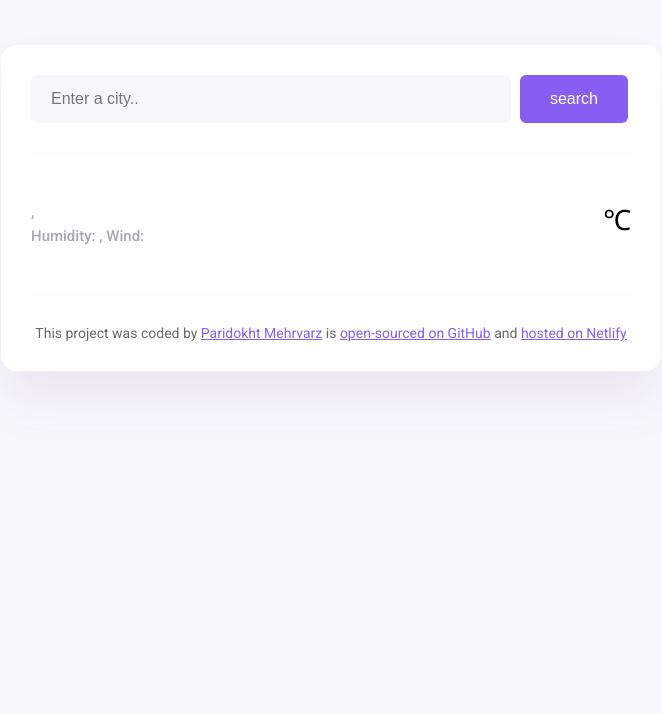
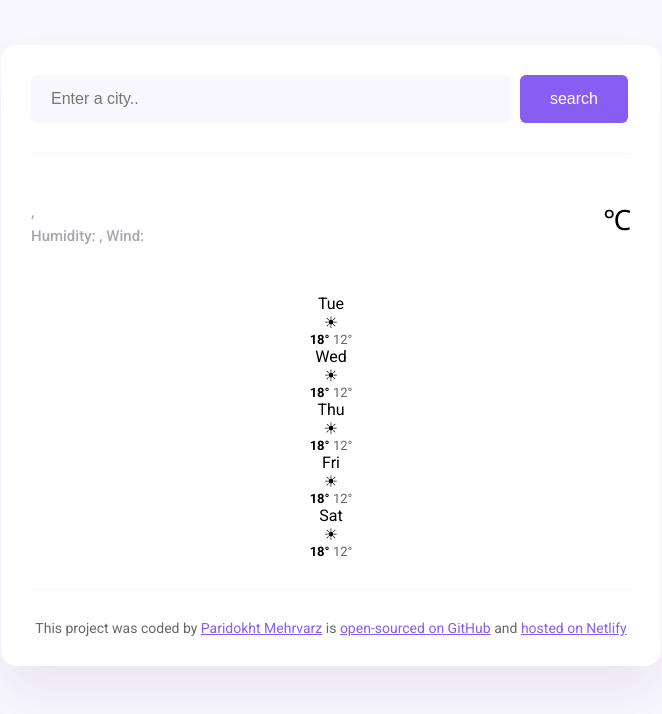
Before and after one commit to ParidokhtMehrvarz/Plus-Weather-App, a plain HTML site: page index.html in a window 1280 px wide. Shown: the whole page, without its empty margins (309-971 px from the left). Drawn offline with nearby package versions, Linux system fonts and the light colour scheme; no server answers.

Commit message:
Inject the forecast HTML from JS

```diff
--- a/index.html
+++ b/index.html
@@ -3,13 +3,13 @@
   <head>
     <meta charset="UTF-8" />
     <meta name="viewport" content="width=device-width, initial-scale=1.0" />
-    <title>Document</title>
     <link
       href="https://fonts.googleapis.com/css2?family=Roboto:ital,wght@0,100;0,300;0,400;0,500;0,700;0,900;1,100;1,300;1,400;1,500;1,700;1,900&display=swap"
       rel="stylesheet"
     />
     <script src="https://cdn.jsdelivr.net/npm/axios@1.1.2/dist/axios.min.js"></script>
     <link rel="stylesheet" href="src/index.css" />
+    <title>Document</title>
   </head>
   <body>
     <div class="weather-app">
@@ -37,6 +37,7 @@
         <div class="weather-app-unit">℃</div>
       </div>
     </div>
+    <div class="weather-forecast" id="forecast"></div>
     </main>
     <footer>
       This project was coded by
--- a/src/index.css
+++ b/src/index.css
@@ -87,6 +87,25 @@ main {
   font-size: 28px;
 }
 
+.weather-forecast {
+  text-align: center;
+  margin-top: 30px;
+  color: #000;
+}
+
+.weather-forecast-date {
+  font-size: 16px;
+  opacity: 0.6;
+}
+
+.weather-forecast-temperatures {
+  font-size: 13px;
+}
+
+.weather-forecast-temperature-min {
+  opacity: 0.6;
+}
+
 footer {
   border-top: 1px solid #f9f7fe;
   padding: 30px 0 0 0;
--- a/src/index.js
+++ b/src/index.js
@@ -55,7 +55,29 @@ function handleSearchSubmit(event) {
   searchCity(searchInput.value);
 }
 
+function displayForecast() {
+  days = [`Tue`, `Wed`, `Thu`, `Fri`, `Sat`];
+  let forecastHtml = "";
+
+  days.forEach((day) => {
+    forecastHtml =
+      forecastHtml +
+      `
+        <div class="weather-forecast-day"
+          <div class="weather-forecast-date">${day}</div>
+          <div class="weather-forecast-icon">☀</div>
+          <div class="weather-forecast-temperatures">
+            <span class="weather-forecast-temperature-max"><strong>18°</strong></span> <span class="weather-forecast-temperature-min">12°</span>
+          </div>
+        </div>`;
+  });
+
+  let forecastElement = document.querySelector("#forecast");
+  forecastElement.innerHTML = forecastHtml;
+}
+
 let searchFormElement = document.querySelector("#search-form");
 searchFormElement.addEventListener("submit", handleSearchSubmit);
 
-searchCity("Paris");
+searchCity("Shiraz");
+displayForecast();
```
